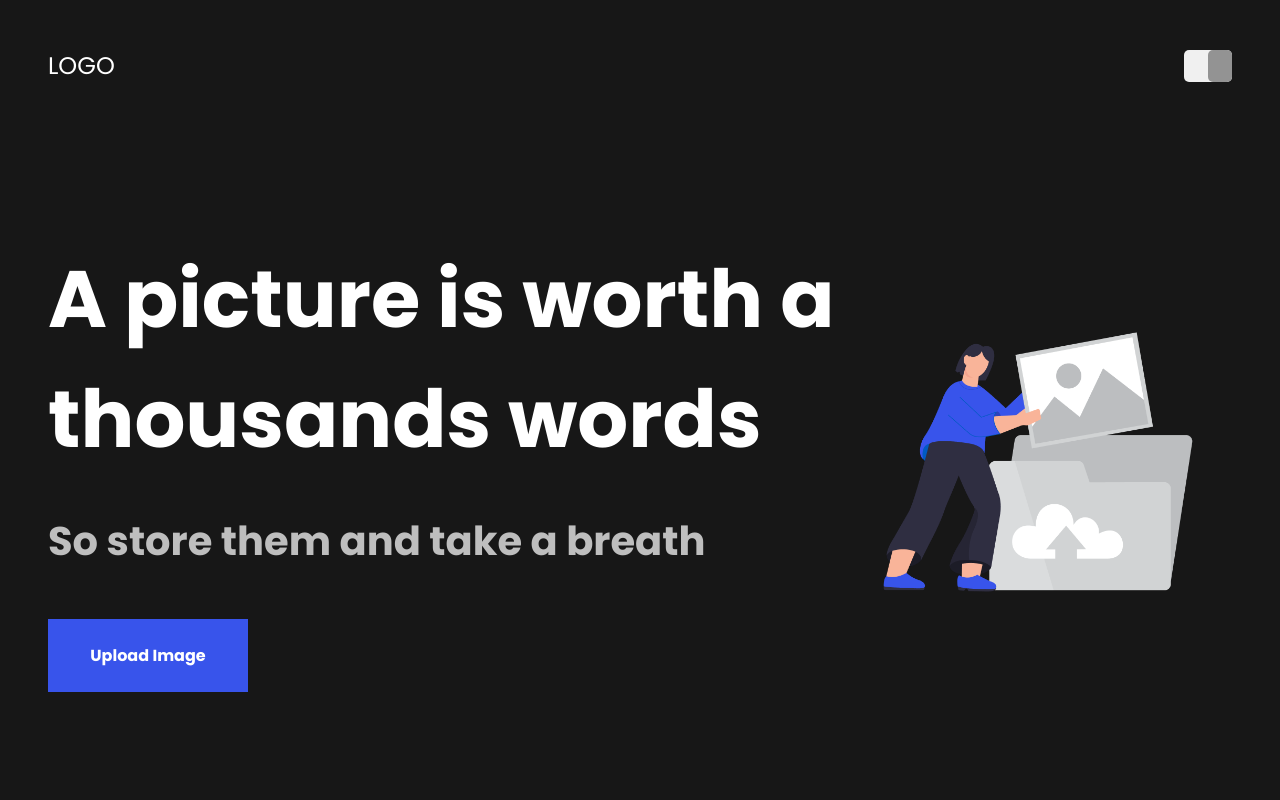
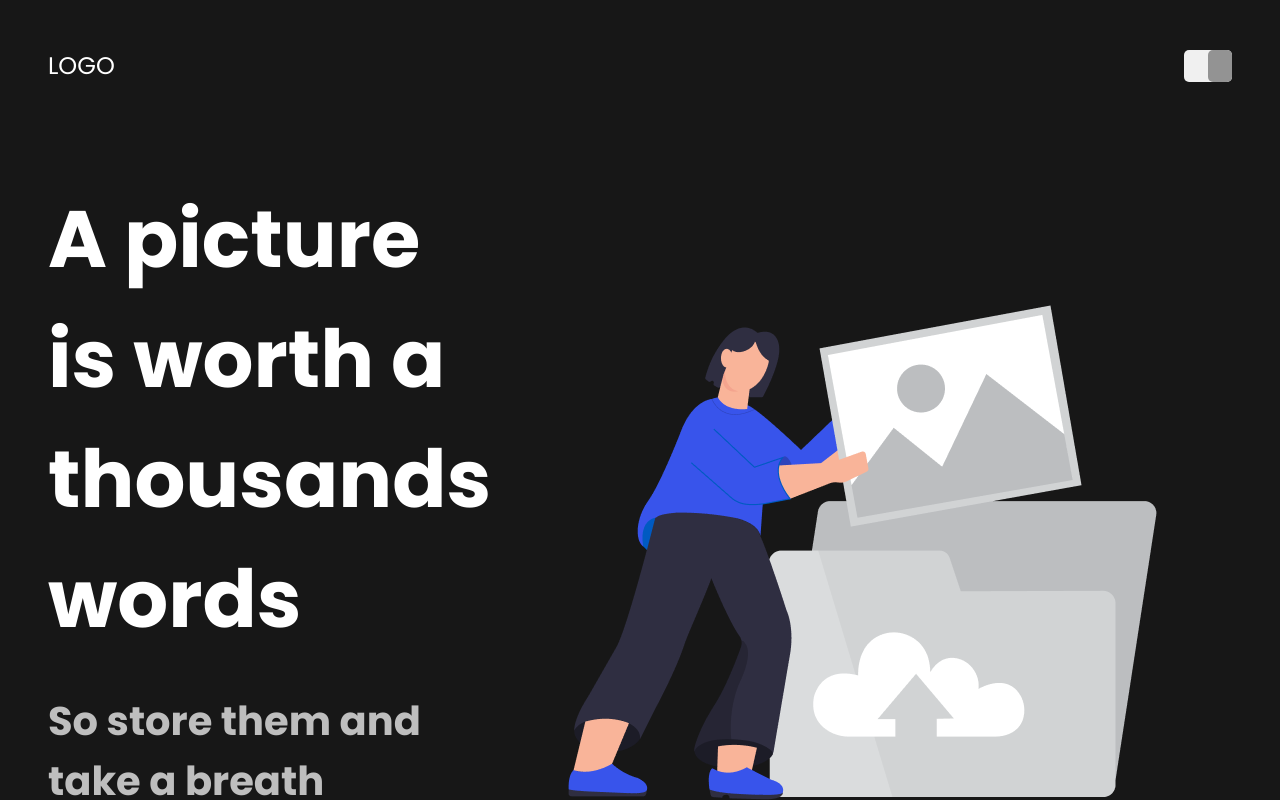
Before and after one commit to alejandrocoder22/image-share-app, a React (Vite) app in the folder client/: page / in a window 1280 px wide. Shown: the top 800 px of the page. Built offline with nearby package versions, Linux system fonts and the light colour scheme; no server answers.

Commit message:
Fixed html + css darkmode bug

```diff
--- a/client/src/components/Menu.tsx
+++ b/client/src/components/Menu.tsx
@@ -18,6 +18,7 @@ const Menu: any = (props: any) => {
   }
 
   return (
+    <header id={props.id}>
       <nav className='nav wrapper'>
         <Link to='/' className='nav__logo'>LOGO</Link>
         <div className='nav__right'>
@@ -29,8 +30,8 @@ const Menu: any = (props: any) => {
           )}
           <ToggleThemeMode onTogleThemeMode={onTogleThemeMode} />
         </div>
-
       </nav>
+    </header>
   )
 }
 
--- a/client/src/router/Router.tsx
+++ b/client/src/router/Router.tsx
@@ -42,17 +42,17 @@ const Router: any = () => {
   }, [])
 
   return (
-    <main id={themeContext.themeMode}>
-      <BrowserRouter>
-        <Menu setThemeMode={themeContext.setThemeMode} />
+    <BrowserRouter>
+      <Menu id={themeContext.themeMode} setThemeMode={themeContext.setThemeMode} />
+      <main id={themeContext.themeMode}>
         <Routes>
           <Route path='/' element={<Home />} />
           <Route path='/dashboard' element={authContext.user.isLogged ? <Dashboard /> : <Login />} />
           <Route path='/login' element={<Login />} />
           <Route path='/register' element={<Register />} />
         </Routes>
-      </BrowserRouter>
-    </main>
+      </main>
+    </BrowserRouter>
   )
 }
 
--- a/client/src/styles/base.scss
+++ b/client/src/styles/base.scss
@@ -7,6 +7,8 @@
 body {
   font-family: "Poppins", sans-serif;
 }
+
+#dark menu
 
 img {
   width: 100%;
```
Lines whose indentation alone changed are shown as unchanged.
